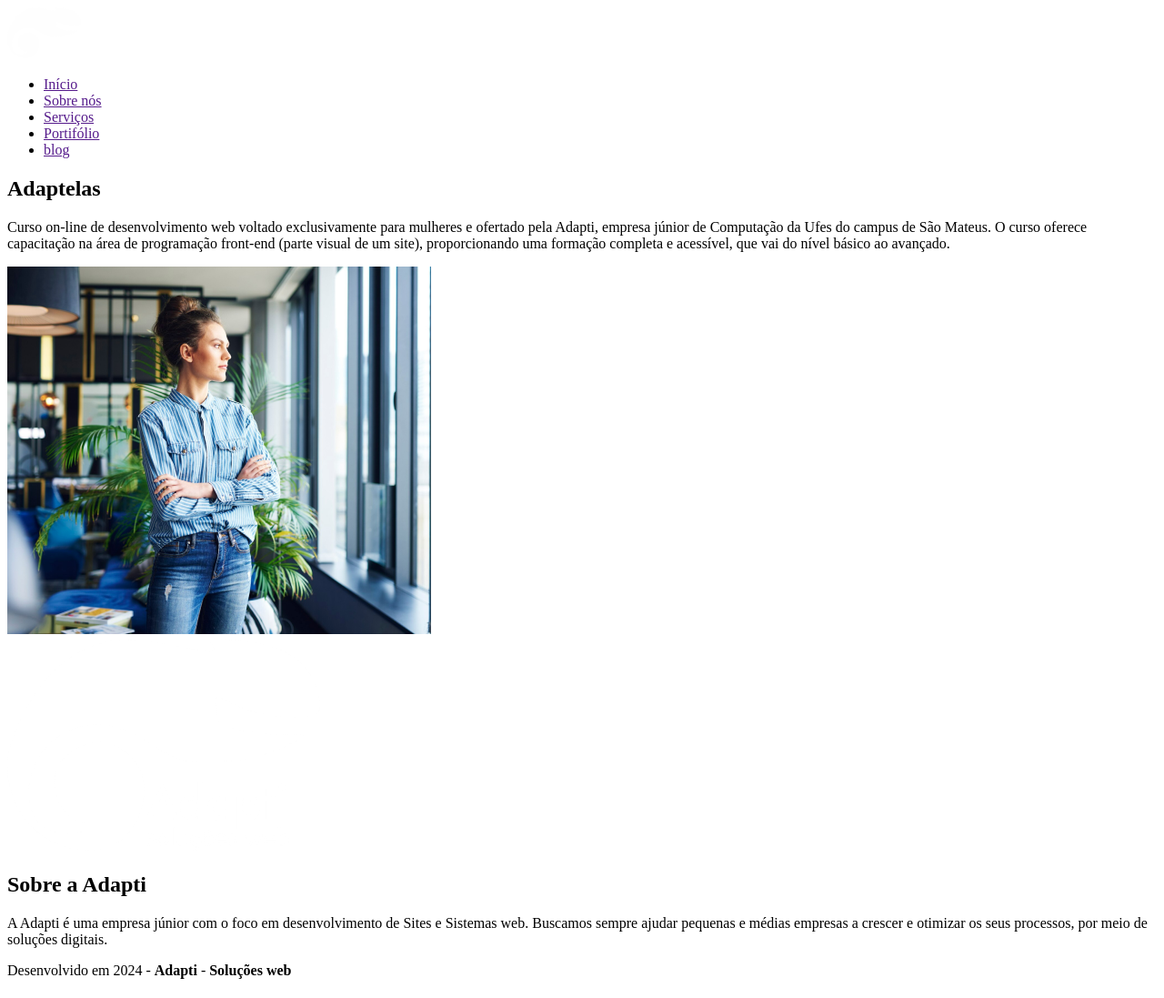
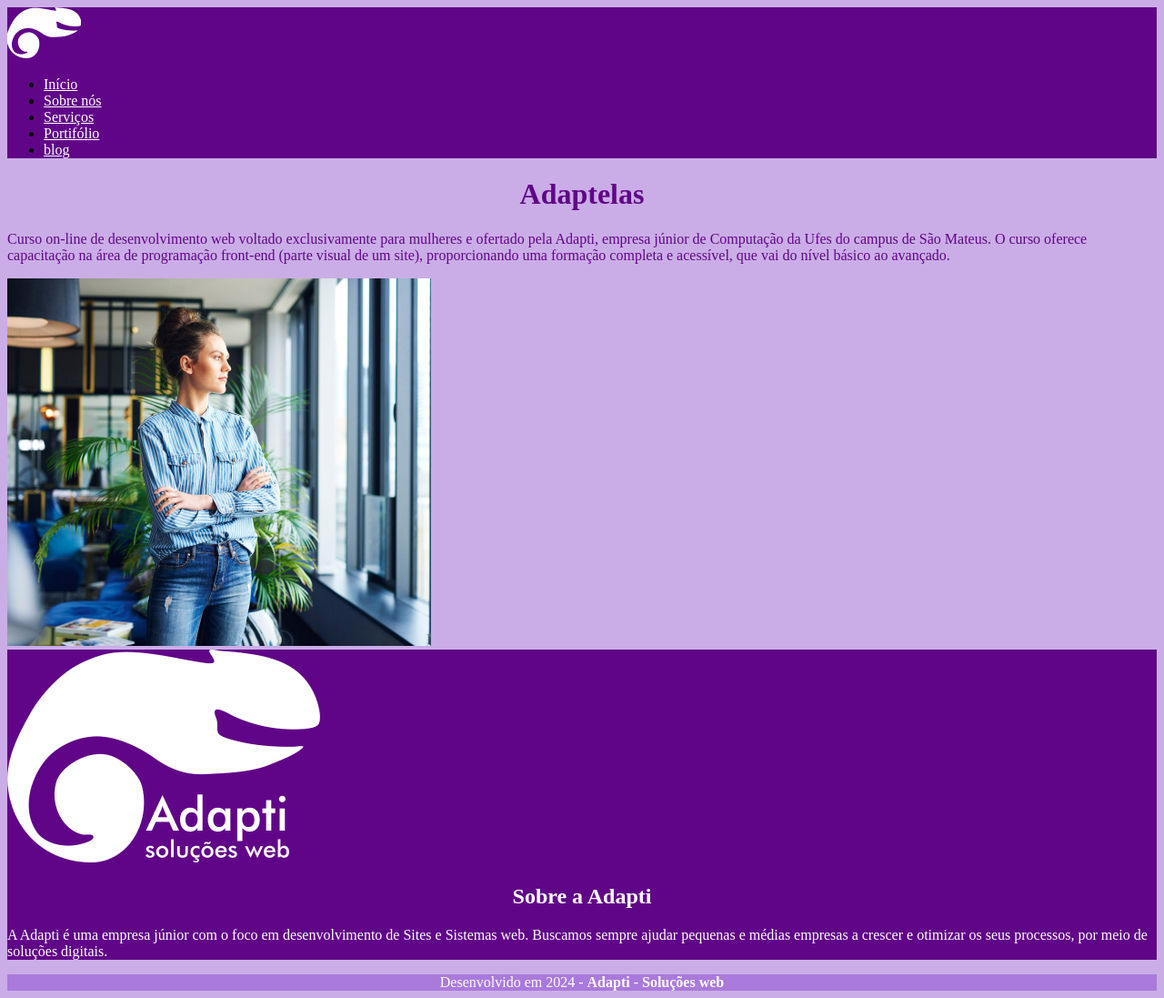
Before and after one commit to lailaborges/firstsite, a plain HTML site: page index.html in a window 1280 px wide. Shown: the whole page at 91% size. Drawn offline with Linux system fonts and the light colour scheme.

Commit message:
Edição sem margens

```diff
--- a/index.html
+++ b/index.html
@@ -4,6 +4,7 @@
     <meta charset="UTF-8">
     <meta name="viewport" content="width=device-width, initial-scale=1.0">
     <title>Adaptelas</title>
+    <link href="style.css" rel="stylesheet" />
 </head>
 <body>
     <header>
@@ -19,21 +20,20 @@
         </nav>
     </header>
     <main>
-        <section>
+        <div>
             <h1>Adaptelas</h1>
-        <p>
-            Curso on-line de desenvolvimento web voltado exclusivamente para mulheres e ofertado pela Adapti, empresa júnior de Computação da Ufes do campus de São Mateus. O curso oferece capacitação na área de programação front-end (parte visual de um site), proporcionando uma formação completa e acessível, que vai do nível básico ao avançado.
-        </p>
-        <img src="./imagens/body.png" alt="Moça em pé olhando para o horizonte de oportunidades">
-        <br>
-        <img src="./imagens/logo_footer.png" alt="Logo da Adapti">
-        </section>
-        <section>
+            <p id = "my-color">
+                Curso on-line de desenvolvimento web voltado exclusivamente para mulheres e ofertado pela Adapti, empresa júnior de Computação da Ufes do campus de São Mateus. O curso oferece capacitação na área de programação front-end (parte visual de um site), proporcionando uma formação completa e acessível, que vai do nível básico ao avançado.
+            </p>
+            <img src="./imagens/body.png" alt="Moça em pé olhando para o horizonte de oportunidades">
+        </div>
+        <div id = "my-div">
+            <img src="./imagens/logo_footer.png" alt="Logo da Adapti">
             <h2>Sobre a Adapti</h2>
         <p>
             A Adapti é uma empresa júnior com o foco em desenvolvimento de Sites e Sistemas web. Buscamos sempre ajudar pequenas e médias empresas a crescer e otimizar os seus processos, por meio de soluções digitais.
         </p>
-        </section>
+        </div>
     </main>
     <footer>
         Desenvolvido em 2024 - <b>Adapti</b> - <b>Soluções web</b>
--- /dev/null
+++ b/style.css
@@ -0,0 +1,29 @@
+
+header{
+    background-color: #610588;
+}
+a,p{
+    color: #FFFFFF;
+}
+body{
+    background-color: #CAADE6;
+}
+h1{
+    color: #610588;
+    text-align: center;
+}
+#my-color{
+    color: #610588;
+}
+h2{
+    color: #FFFFFF;
+    text-align: center;
+}
+#my-div{
+    background-color: #610588;
+}
+footer{
+    text-align: center;
+    color: #FFFFFF;
+    background-color: #AA79DC;
+}
```
